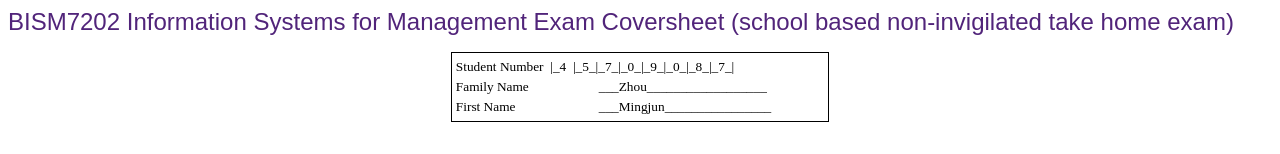
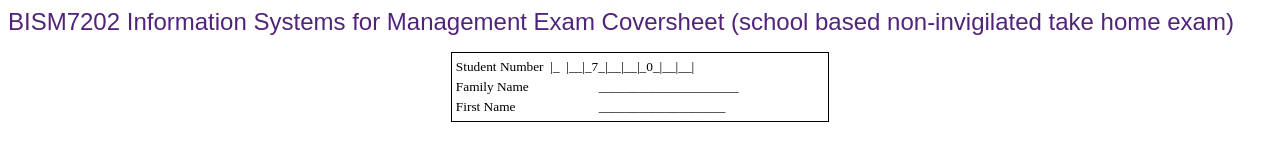
Before and after one commit to saeeduqld/saeeduqld.github.io, a plain HTML site: page index.html in a window 1280 px wide. Shown: the top 154 px of the page. Drawn offline with Linux system fonts and the light colour scheme.

Commit message:
Update index.html

```diff
--- a/index.html
+++ b/index.html
@@ -125,16 +125,16 @@ Coversheet (school based non-invigilated take home exam)</h1>
   <td width=657 valign=top style='width:492.7pt;border:solid windowtext 1.0pt;
   padding:2.85pt 2.85pt 2.85pt 2.85pt'>
   <p class=MsoNormal style='line-height:150%'><span lang=EN-US>Student Number  |_</span><span
-  lang=EN-US>4  </span><span lang=EN-US>|_</span><span lang=EN-US>5</span><span
+  lang=EN-US>  </span><span lang=EN-US>|_</span><span lang=EN-US></span><span
   lang=EN-US>_|_</span><span lang=EN-US>7</span><span lang=EN-US>_|_</span><span
-  lang=EN-US>0</span><span lang=EN-US>_|_</span><span lang=EN-US>9</span><span
+  lang=EN-US></span><span lang=EN-US>_|_</span><span lang=EN-US></span><span
   lang=EN-US>_|_</span><span lang=EN-US>0</span><span lang=EN-US>_|_</span><span
-  lang=EN-US>8</span><span lang=EN-US>_|_</span><span lang=EN-US>7</span><span
+  lang=EN-US></span><span lang=EN-US>_|_</span><span lang=EN-US></span><span
   lang=EN-US>_|</span></p>
   <p class=MsoNormal style='line-height:150%'><span lang=EN-US>Family Name                     ___</span><span
-  lang=EN-US>Zhou</span><span lang=EN-US>__________________</span></p>
+  lang=EN-US></span><span lang=EN-US>__________________</span></p>
   <p class=MsoNormal style='line-height:150%'><span lang=EN-US>First Name                         ___</span><span
-  lang=EN-US>Mingjun</span><span lang=EN-US>________________</span></p>
+  lang=EN-US></span><span lang=EN-US>________________</span></p>
   </td>
  </tr>
 </table>
```
